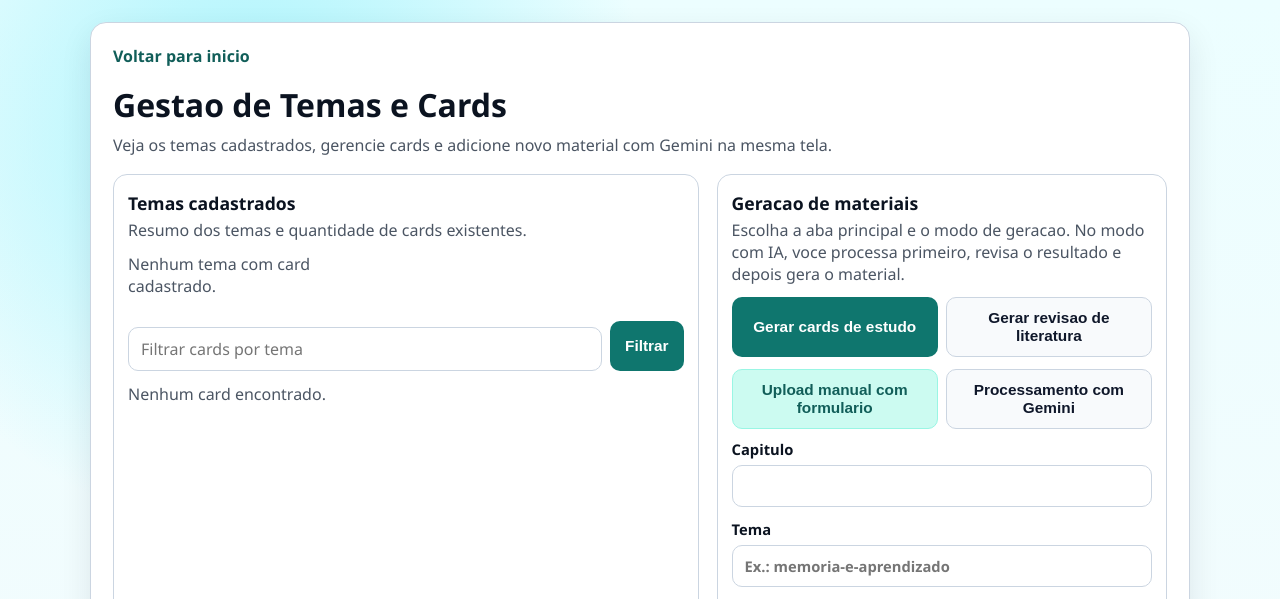
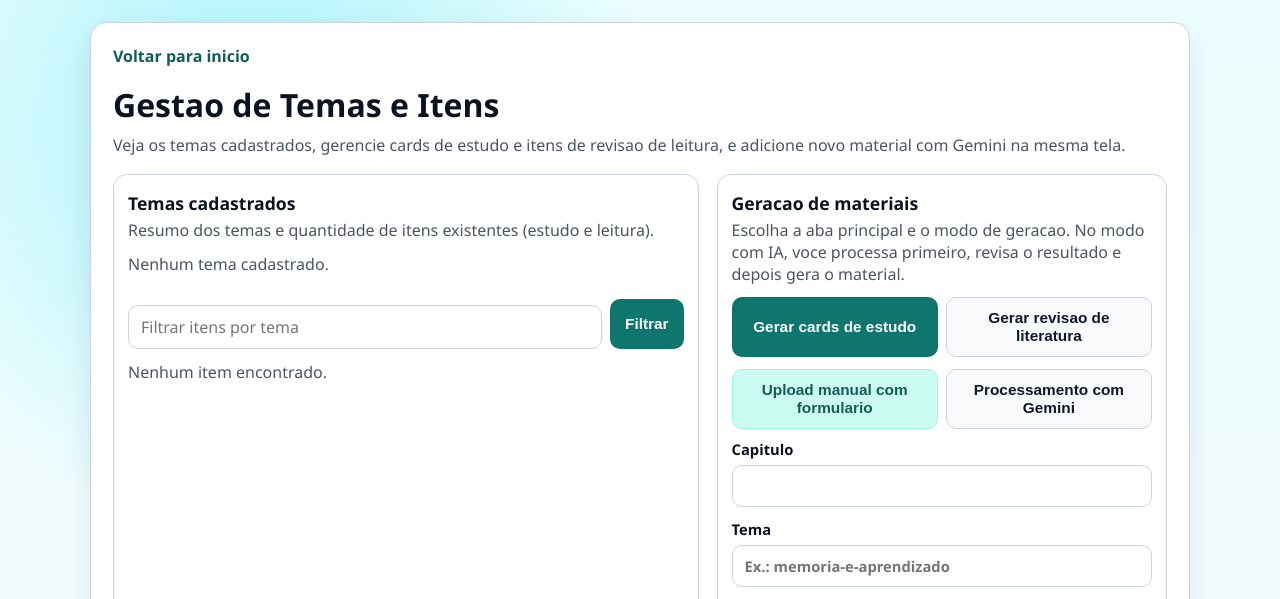
Before and after one commit to Rjj18/brain-sync-app, a Flask app: template templates/upload.html in a window 1280 px wide. Shown: the top 599 px of the page. Run offline with Flask 3, Linux system fonts and the light colour scheme; the template is opened without the code that fills it, so the values that code supplies are empty.

Commit message:
feat: add production scripts for external tunnel management and enhance item management in UI

```diff
--- a/app.py
+++ b/app.py
@@ -35,6 +35,15 @@ def _parse_cors_origins() -> list[str]:
 
 
 CORS(app, origins=_parse_cors_origins())
+
+
+@app.after_request
+def disable_api_cache(response):
+    if request.path.startswith("/api/"):
+        response.headers["Cache-Control"] = "no-store, no-cache, must-revalidate, max-age=0"
+        response.headers["Pragma"] = "no-cache"
+        response.headers["Expires"] = "0"
+    return response
 
 
 def _init_firestore_client() -> firestore.Client:
@@ -615,12 +624,19 @@ def _list_topics(kind: str | None = None) -> list[str]:
     return sorted(topics)
 
 
-def _list_cards_for_management(topic: str | None = None, limit: int = 300) -> list[dict]:
-    docs = db.collection("insights").where("kind", "==", "card").limit(limit).stream()
+def _list_cards_for_management(topic: str | None = None, limit: int = 300, kind: str | None = None) -> list[dict]:
+    if kind:
+        docs = db.collection("insights").where("kind", "==", kind).limit(limit).stream()
+    else:
+        docs = db.collection("insights").limit(limit).stream()
+
     cards: list[dict] = []
 
     for doc in docs:
         data = doc.to_dict() or {}
+        doc_kind = data.get("kind")
+        if doc_kind not in ("card", "reading_excerpt"):
+            continue
         if topic and data.get("topic") != topic:
             continue
         cards.append(_serialize_doc(doc))
@@ -1126,13 +1142,19 @@ def upload_material():
 @app.route("/api/cards/manage", methods=["GET"])
 def list_cards_for_management():
     topic = _normalize_topic(request.args.get("topic", ""))
-    cards = _list_cards_for_management(topic=topic if topic else None, limit=400)
+    kind = (request.args.get("kind", "all") or "all").strip().lower()
+    if kind not in ("all", "card", "reading_excerpt"):
+        return jsonify({"status": "error", "error": "kind invalido: use all, card ou reading_excerpt"}), 400
+
+    kind_filter = None if kind == "all" else kind
+    cards = _list_cards_for_management(topic=topic if topic else None, limit=400, kind=kind_filter)
     return jsonify(
         {
             "status": "ok",
+            "kind": kind,
             "topic": topic or None,
             "cards": cards,
-            "topics": _topic_card_summary(cards if topic else _list_cards_for_management(limit=600)),
+            "topics": _topic_card_summary(cards if topic else _list_cards_for_management(limit=600, kind=kind_filter)),
         }
     ), 200
 
@@ -1146,11 +1168,16 @@ def delete_card(id: str):
         return jsonify({"status": "error", "error": "Card nao encontrado", "id": id}), 404
 
     doc = snapshot.to_dict() or {}
-    if doc.get("kind") != "card":
-        return jsonify({"status": "error", "error": "Somente documentos kind=card podem ser excluidos"}), 400
+    if doc.get("kind") not in ("card", "reading_excerpt"):
+        return jsonify(
+            {
+                "status": "error",
+                "error": "Somente documentos kind=card ou kind=reading_excerpt podem ser excluidos",
+            }
+        ), 400
 
     doc_ref.delete()
-    return jsonify({"status": "ok", "message": "Card excluido", "id": id}), 200
+    return jsonify({"status": "ok", "message": "Item excluido", "id": id}), 200
 
 
 @app.route("/api/cards/review", methods=["GET"])
--- a/templates/upload.html
+++ b/templates/upload.html
@@ -343,8 +343,8 @@
       <div class="top-links">
         <a href="/">Voltar para inicio</a>
       </div>
-      <h1>Gestao de Temas e Cards</h1>
-      <p class="subtitle">Veja os temas cadastrados, gerencie cards e adicione novo material com Gemini na mesma tela.</p>
+      <h1>Gestao de Temas e Itens</h1>
+      <p class="subtitle">Veja os temas cadastrados, gerencie cards de estudo e itens de revisao de leitura, e adicione novo material com Gemini na mesma tela.</p>
 
       {% if success %}
         <div class="alert ok">{{ success }}</div>
@@ -360,21 +360,21 @@
       {% endif %}
 
       <section class="layout">
-        <section class="panel" aria-label="Gerenciamento de cards">
+        <section class="panel" aria-label="Gerenciamento de itens">
           <h2>Temas cadastrados</h2>
-          <p>Resumo dos temas e quantidade de cards existentes.</p>
+          <p>Resumo dos temas e quantidade de itens existentes (estudo e leitura).</p>
 
           <div class="topics-grid" id="topicsGrid">
             {% for item in topics_summary or [] %}
               <span class="topic-chip">{{ item.topic }} ({{ item.cards_count }})</span>
             {% endfor %}
             {% if not (topics_summary or []) %}
-              <p class="empty">Nenhum tema com card cadastrado.</p>
+              <p class="empty">Nenhum tema cadastrado.</p>
             {% endif %}
           </div>
 
           <div class="filter-bar">
-            <input id="topicFilter" type="text" placeholder="Filtrar cards por tema" />
+            <input id="topicFilter" type="text" placeholder="Filtrar itens por tema" />
             <button id="filterBtn" type="button">Filtrar</button>
           </div>
 
@@ -384,15 +384,27 @@
                 <div class="card-head">
                   <div>
                     <p class="card-topic">{{ card.topic }}</p>
-                    <p class="card-question">{{ card.active_recall.pergunta if card.active_recall else 'Sem pergunta' }}</p>
+                    <p class="card-question">
+                      {% if card.kind == 'reading_excerpt' %}
+                        {{ card.content.summary if card.content else 'Sem resumo' }}
+                      {% else %}
+                        {{ card.active_recall.pergunta if card.active_recall else 'Sem pergunta' }}
+                      {% endif %}
+                    </p>
                   </div>
                   <button class="delete-btn" type="button" data-delete-card="{{ card.id }}">Excluir</button>
                 </div>
-                <p class="card-answer">{{ card.active_recall.resposta if card.active_recall else 'Sem resposta' }}</p>
+                <p class="card-answer">
+                  {% if card.kind == 'reading_excerpt' %}
+                    {{ card.content.text if card.content else 'Sem conteudo' }}
+                  {% else %}
+                    {{ card.active_recall.resposta if card.active_recall else 'Sem resposta' }}
+                  {% endif %}
+                </p>
               </article>
             {% endfor %}
             {% if not (cards or []) %}
-              <p class="empty" id="cardsEmpty">Nenhum card encontrado.</p>
+              <p class="empty" id="cardsEmpty">Nenhum item encontrado.</p>
             {% endif %}
           </div>
         </section>
@@ -596,8 +608,13 @@
           }
 
           function cardMarkup(card) {
-            const question = card.active_recall && card.active_recall.pergunta ? card.active_recall.pergunta : "Sem pergunta";
-            const answer = card.active_recall && card.active_recall.resposta ? card.active_recall.resposta : "Sem resposta";
+            const isReading = card.kind === "reading_excerpt";
+            const question = isReading
+              ? (card.content && card.content.summary ? card.content.summary : "Sem resumo")
+              : (card.active_recall && card.active_recall.pergunta ? card.active_recall.pergunta : "Sem pergunta");
+            const answer = isReading
+              ? (card.content && card.content.text ? card.content.text : "Sem conteudo")
+              : (card.active_recall && card.active_recall.resposta ? card.active_recall.resposta : "Sem resposta");
             return (
               '<article class="card-item" data-card-id="' +
               card.id +
@@ -608,6 +625,8 @@
               '<div>' +
               '<p class="card-topic">' +
               (card.topic || "") +
+              " - " +
+              (isReading ? "revisao" : "estudo") +
               '</p>' +
               '<p class="card-question">' +
               truncateText(question, 120) +
@@ -646,7 +665,7 @@
             const query = topic ? "?topic=" + encodeURIComponent(topic) : "";
             const response = await fetch("/api/cards/manage" + query);
             if (!response.ok) {
-              throw new Error("Falha ao carregar cards para gerenciamento.");
+              throw new Error("Falha ao carregar itens para gerenciamento.");
             }
 
             const payload = await response.json();
```
Also changed, not shown: README.md, 2 other files.
